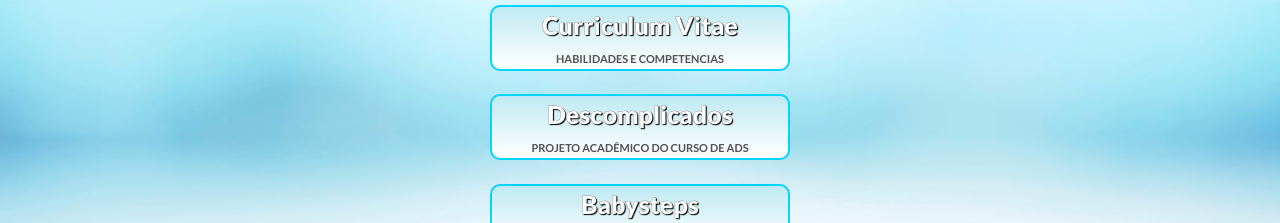
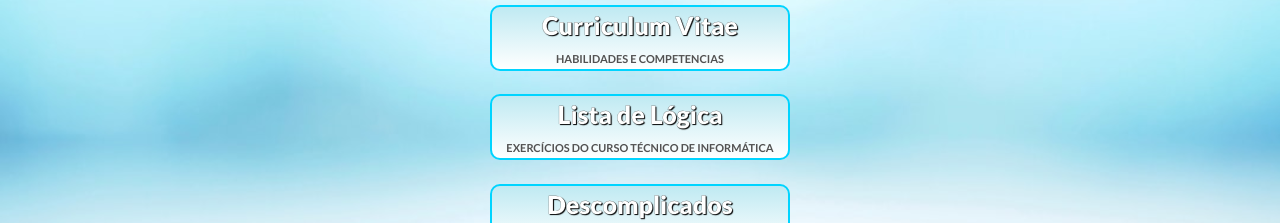
Before and after one commit to devrenj/devrenj.github.io, a plain HTML site: page index.html in a window 1280 px wide. Shown: the part 577-800 px from the top of the page. Drawn offline with nearby package versions, Linux system fonts and the light colour scheme; no server answers.

Commit message:
update: Botão Lista de Lógica

```diff
--- a/index.html
+++ b/index.html
@@ -211,6 +211,16 @@
           </button>
         </a>
 
+                <!-- Botão Lista de Lógica -->
+        <a href="https://devrenj.github.io/listas-de-logica/" target="_blank">
+          <button class="botao-menu botao-azul" role="button" aria-label="Lista de Exercícios de Lógica da programação"
+            data-bs-toggle="tooltip" data-bs-placement="top" data-bs-title="Ferramenta para demonstração de atividades práticas"><span
+              class="titulo-botao">Lista de Lógica</span><br><span class="descricao">
+              Exercícios do Curso Técnico de Informática
+            </span>
+          </button>
+        </a>
+
         <!-- Botão Descomplicados -->
         <a href="https://devrenj.github.io/descomplicados" target="_blank">
           <button class="botao-menu botao-verde-azul" role="button"
```
